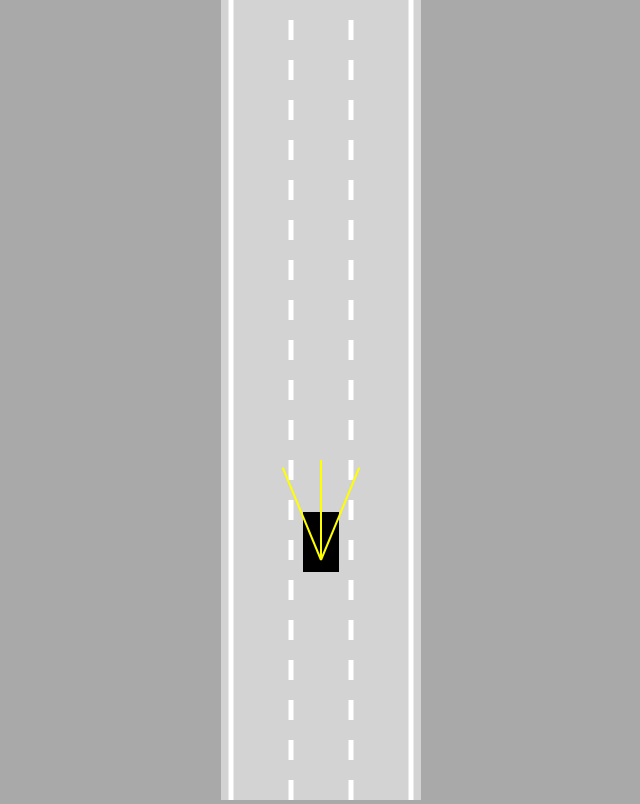
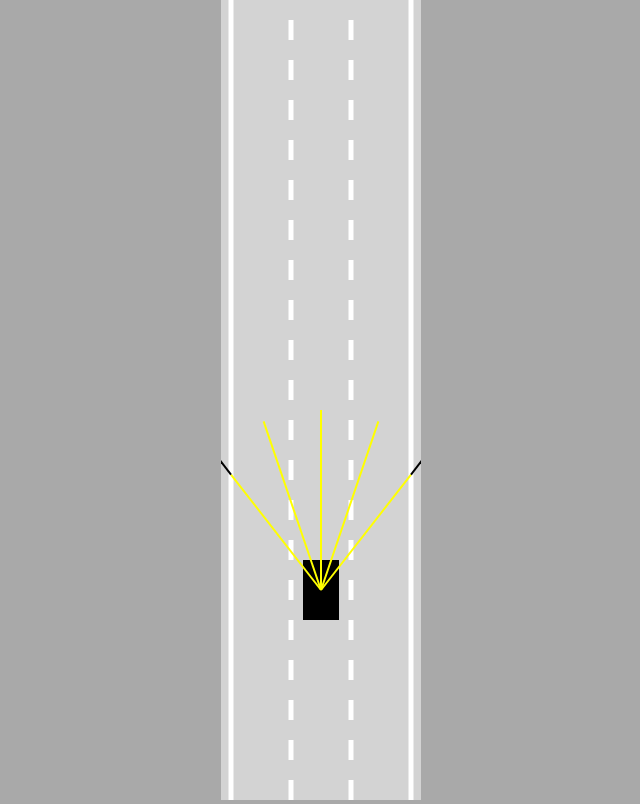
Before and after one commit to CAZPFITL/self_driving_car_js, a plain HTML site: page index.html in a window 1280 px wide. Shown: the whole page, without its empty margins (319-959 px from the left). Drawn offline with Linux system fonts and the light colour scheme.

Commit message:
feat: v0.0.2
feat: sensor's object detections running
feat: getIntersection utility
feat: car polygon
chore: all min files for the development stage
chore: draw method from car

🤗

```diff
--- a/index.html
+++ b/index.html
@@ -12,6 +12,6 @@
 </head>
 <body>
 <canvas id="canvas"></canvas>
-<script src="main.min.js" type="module"></script>
+<script src="main.js" type="module"></script>
 </body>
 </html>
--- a/js/car.js
+++ b/js/car.js
@@ -1,5 +1,5 @@
 import {Controls} from './controls.js';
-import {Sensor} from './sensor.min.js';
+import {Sensor} from './sensor.js';
 
 // Car to be trained
 export class Car {
@@ -16,6 +16,7 @@ export class Car {
         this.maxSpeed = 3;
         this.friction = 0.05;
         this.angle = 0;
+        this.heightReference = - height / 2;
         // sense
         this.sensor = new Sensor(this);
         // control
@@ -49,36 +50,41 @@ export class Car {
         this.y -= Math.cos(this.angle) * this.speed;
     }
 
-    update() {
+    #createPolygon() {
+        this.polygon = [];
+        const radius = Math.hypot(this.width, this.height) * 0.5;
+        const angle = Math.atan2(this.width, this.height);
+        this.polygon.push({
+            x: this.x - Math.sin(this.angle - angle) * radius,
+            y: this.y - Math.cos(this.angle - angle) * radius
+        })
+        this.polygon.push({
+            x: this.x - Math.sin(this.angle + angle) * radius,
+            y: this.y - Math.cos(this.angle + angle) * radius
+        })
+        this.polygon.push({
+            x: this.x - Math.sin(Math.PI + this.angle - angle) * radius,
+            y: this.y - Math.cos(Math.PI + this.angle - angle) * radius
+        })
+        this.polygon.push({
+            x: this.x - Math.sin(Math.PI + this.angle + angle) * radius,
+            y: this.y - Math.cos(Math.PI + this.angle + angle) * radius
+        })
+    }
+
+    update(roadBorders) {
         this.#move();
-        this.sensor.update();
+        this.#createPolygon();
+        this.sensor.update(roadBorders);
     }
 
     draw(ctx) {
-        // save the car's context
-        ctx.save()
-
-        // translate the cars position to the cars x and y reference
-        ctx.translate(this.x, this.y);
-
-        // rotate to angle's rate
-        ctx.rotate(-this.angle);
-
-        // draw the car
-        // (position is already established in the previous steps, so we don't need to specify it in here.
-        // we just need remove the half size measures to the actual position)
         ctx.beginPath();
-        ctx.rect(
-            -this.width * 0.5,
-            -this.height * 0.8,
-            this.width,
-            this.height
-        );
+        ctx.moveTo(this.polygon[0].x, this.polygon[0].y - this.heightReference);
+        for (let i = 1; i < this.polygon.length; i++) {
+            ctx.lineTo(this.polygon[i].x, this.polygon[i].y - this.heightReference);
+        }
         ctx.fill()
-
-        // restore car's context
-        ctx.restore();
-
         this.sensor.draw(ctx);
     }
 }
--- a/js/sensor.js
+++ b/js/sensor.js
@@ -1,49 +1,108 @@
-import {lerp} from './utils.min.js';
+import {lerp, getIntersection} from './utils.js';
 
 export class Sensor {
     constructor(car) {
         this.car = car;
-        this.rayCount = 3;
-        this.rayLength = 100;
-        this.raySpread = Math.PI / (this.rayCount + 1);
+        this.rayCount = 5;
+        this.rayLength = 150;
+        this.raySpread = Math.PI * 0.5;
 
-        this.rays = []
+        this.rays = [];
+        this.readings = [];
     }
 
-    update() {
+    // push all rays to this.rays
+    #castRays() {
         this.rays = [];
+        // loop to get all the rayCount iterations of the rays
         for (let i = 0; i < this.rayCount; i++) {
+            // get the angle of the ray
             const rayAngle = lerp(
                 this.raySpread / 2,
                 -this.raySpread / 2,
-                i / (this.rayCount - 1)
-            )
-
-            const start = {x: this.car.x, y: this.car.y};
+                this.rayCount == 1 ? 0.5 : i / (this.rayCount - 1)
+            ) + this.car.angle;
+            // get start drawing point
+            const start = {x: this.car.x, y: this.car.y - this.car.heightReference};
+            // get end drawing points
             const end = {
                 x: this.car.x - Math.sin(rayAngle) * this.rayLength,
                 y: this.car.y - Math.cos(rayAngle) * this.rayLength
             }
-
+            // push the ray to this.rays
             this.rays.push([start, end]);
         }
     }
 
-    draw(ctx) {
+    // get all touches and return the closest one
+    #getReading(ray, roadBorders) {
+        let touches = [];
+
+        roadBorders.forEach(border => {
+            // getIntersection returns { x, y, offset }
+            const touch = getIntersection(
+                ray[0],
+                ray[1],
+                border[0],
+                border[1]
+            );
+            if (touch) {
+                touches.push(touch);
+            }
+        })
+
+
+        return (touches.length === 0) ?
+            null :
+            touches.reduce((a, b) => {
+                return a.offset < b.offset ? a.offset : b.offset;
+            });
+    }
+
+    // get all readings of the sensor
+    #getReadings(roadBorders) {
+        this.readings = [];
         this.rays.forEach(ray => {
+            this.readings.push(
+                this.#getReading(ray, roadBorders)
+            );
+        });
+    }
+
+    // draw a single line
+    #drawRay({ctx, ray, i}, color, n) {
+        let end = this.readings[i] ?? ray[1];
+
+        // ray drawing
         ctx.beginPath();
         ctx.lineWidth = 2;
-            ctx.strokeStyle = "yellow";
+        ctx.strokeStyle = color;
         ctx.moveTo(
-                ray[0].x,
-                ray[0].y
+            ray[n].x,
+            ray[n].y
         );
         ctx.lineTo(
-                ray[1].x,
-                ray[1].y
+            end.x,
+            end.y
         );
         ctx.stroke();
+    }
+
+    //loop through all the rays to draw them
+    #drawRays(ctx) {
+        this.rays.forEach((ray, i) => {
+            this.#drawRay({ctx, ray, i}, 'yellow', 0);
+            this.#drawRay({ctx, ray, i}, 'black', 1);
         })
     }
 
+    // get the readings of each one the rays
+    update(roadBorders) {
+        this.#castRays();
+        this.#getReadings(roadBorders);
     }
+
+    draw(ctx) {
+        this.#drawRays(ctx)
+    }
+}
--- a/js/utils.js
+++ b/js/utils.js
@@ -17,3 +17,24 @@ export const getCanvas = (width) => {
         factory
     }
 }
+
+// detect the intersection of two lines
+export const getIntersection = (A, B, C, D) => {
+    const tTop = (D.x - C.x) * (A.y - C.y) - (D.y - C.y) * (A.x - C.x);
+    const uTop = (C.y - A.y) * (A.x - B.x) - (C.x - A.x) * (A.y - B.y);
+    const bottom = (D.y - C.y) * (B.x - A.x) - (D.x - C.x) * (B.y - A.y);
+
+    if (bottom != 0) {
+        const t = tTop/bottom;
+        const u = uTop/bottom;
+        if (t >= 0 && t <= 1 && u >= 0 && u <= 1) {
+            return {
+                x: lerp(A.x, B.x, t),
+                y: lerp(A.y, B.y, t),
+                offset: t
+            }
+        }
+    }
+
+    return null;
+}
--- a/main.js
+++ b/main.js
@@ -22,7 +22,7 @@ const car = factory.create(Car, {
 // animate logic
 const animate = () => {
     // run car's main update logic
-    car.update();
+    car.update(road.borders);
     canvas.height = window.innerHeight;
 
     // car translation over the canvas
```
Also changed, not shown: js/sensor.min.js, main.min.js. Lines whose indentation alone changed are shown as unchanged.
